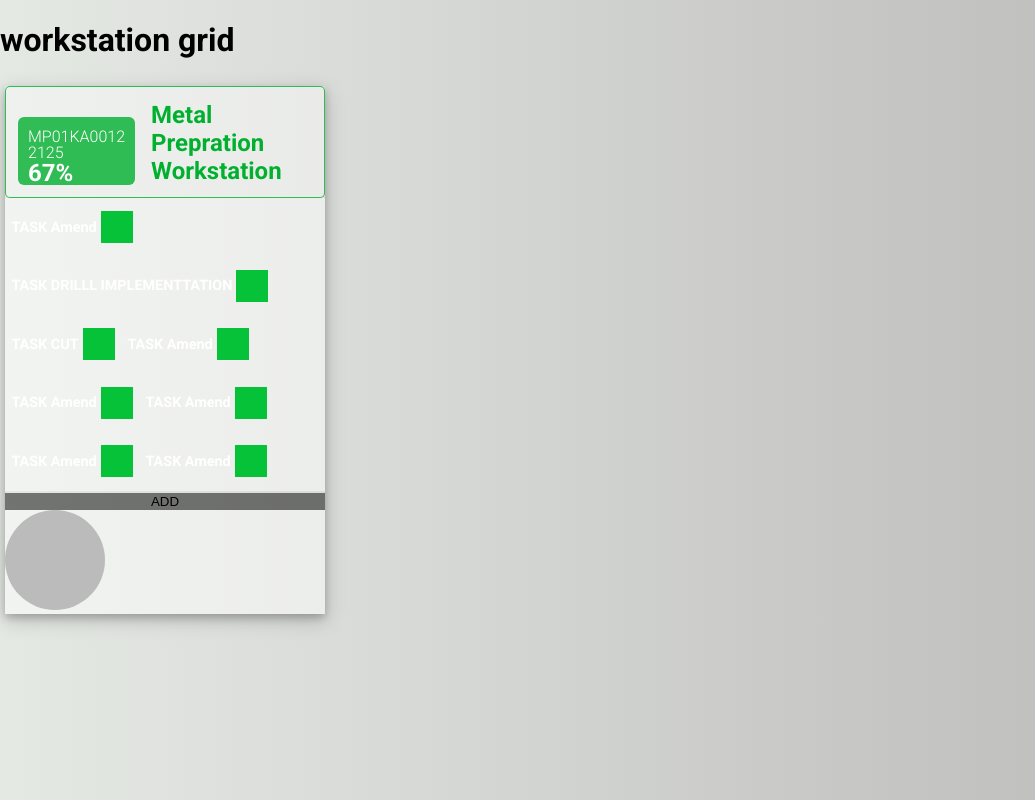
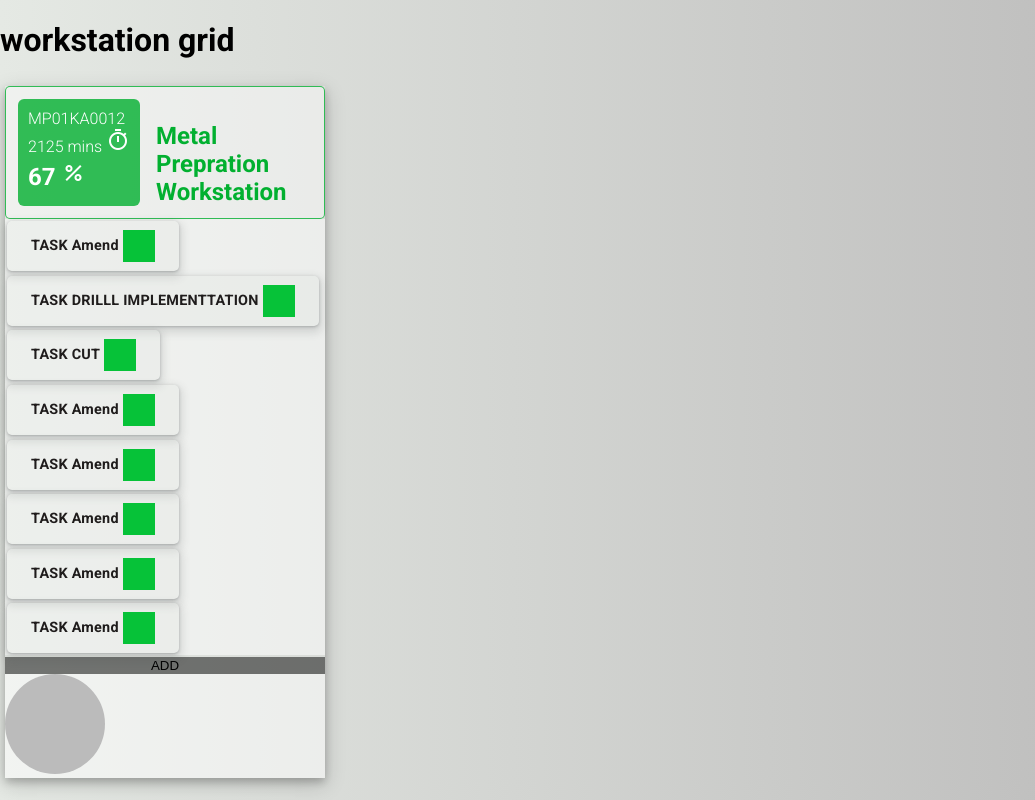
Before and after one commit to majidJamili/UI-Projects, a plain HTML site: page workstation.html in a window 1280 px wide. Shown: the whole page, without its empty margins (0-1035 px from the left). Drawn offline with nearby package versions, Linux system fonts and the light colour scheme.

Commit message:
updated task css

```diff
--- a/workstation-style.css
+++ b/workstation-style.css
@@ -48,14 +48,21 @@ body {
     padding: 10px 10px 10px 10px;
     display: grid;
     border-radius: 6px;
-    grid-template-rows: repeat(3, 1rem);
+    grid-template-rows: repeat(3, minmax(1rem, auto));
     justify-content: start;
     color:  rgba(255, 255, 255, 1);
 }
 
+.workstation-header .workstation-summary .total-process-time {
+    justify-items: center;
+    align-self: start;
+}
 .workstation-header .workstation-summary .efficiency-rate{
     font-weight: bold;
     font-size: 1.5rem;
+    margin-bottom: 5px;
+        margin-top: 5px;
+        justify-items: center;
 
 }
 
@@ -96,6 +103,7 @@ body {
 }
 .task{
     /* background-color:   rgb(52, 131, 233); */
+    background-color: rgba(140, 140, 140, 0.274);
     cursor: move;
     padding: .25rem .25rem .25rem .25rem ;
     margin: .15rem .15rem .15rem .15rem ;
@@ -114,9 +122,72 @@ body {
 
 
 }
+
+.task {
+    background-color: rgba(218, 222, 217, 0.2);
+    align-items: center;
+    appearance: none;
+    box-shadow: rgba(0, 0, 0, .2) 0 3px 5px -1px, rgba(0, 0, 0, .14) 0 6px 10px 0, rgba(0, 0, 0, .12) 0 1px 18px 0;
+    box-sizing: border-box;
+    color: #3c4043;
+    cursor: move;
+    display: inline-flex;
+    fill: currentcolor;
+    justify-content: center;
+    letter-spacing: .25px;
+    line-height: normal;
+    max-width: 100%;
+    overflow: visible;
+    padding: 2px 24px;
+    position: relative;
+    text-align: center;
+    text-transform: none;
+    transition: box-shadow 280ms cubic-bezier(.4, 0, .2, 1), opacity 15ms linear 30ms, transform 270ms cubic-bezier(0, 0, .2, 1) 0ms;
+    user-select: none;
+    -webkit-user-select: none;
+    touch-action: manipulation;
+    width: auto;
+    will-change: transform, opacity;
+    z-index: 0;
+}
+
+.task:hover {
+    background: #F6F9FE;
+    color: #174ea6;
+}
+
+.task:active {
+    box-shadow: 0 4px 4px 0 rgb(60 64 67 / 30%), 0 8px 12px 6px rgb(60 64 67 / 15%);
+    outline: none;
+}
+
+.task:focus {
+    outline: none;
+    border: 2px solid #4285f4;
+}
+
+.task:not(:disabled) {
+    box-shadow: rgba(60, 64, 67, .3) 0 1px 3px 0, rgba(60, 64, 67, .15) 0 4px 8px 3px;
+}
+
+.task:not(:disabled):hover {
+    box-shadow: rgba(60, 64, 67, .3) 0 2px 3px 0, rgba(60, 64, 67, .15) 0 6px 10px 4px;
+}
+
+.task:not(:disabled):focus {
+    box-shadow: rgba(60, 64, 67, .3) 0 1px 3px 0, rgba(60, 64, 67, .15) 0 4px 8px 3px;
+}
+
+.task:not(:disabled):active {
+    box-shadow: rgba(60, 64, 67, .3) 0 4px 4px 0, rgba(60, 64, 67, .15) 0 8px 12px 6px;
+}
+
+.task:disabled {
+    box-shadow: rgba(60, 64, 67, .3) 0 1px 3px 0, rgba(60, 64, 67, .15) 0 4px 8px 3px;
+}
 .task p{
     font-size: .9rem;
-    color: white;
+    color: rgb(31, 28, 28);
     font-weight: bold;
 
 
@@ -128,17 +199,16 @@ body {
     height: 2rem;
     align-self: center;
     justify-self: center;
-    /* width: 15px;
-    height: 15px;
-    border-radius: 50%;
-    align-self: center;
-    justify-self: center;
-    margin-left: 10px; */
+
 }
 
 .task:hover,
-.task:focus{
+.task:focus p:hover {
     background-color: rgba(255, 255, 255, 0.9);
+}
+.task p:hover,
+.task p:focus {
+    color: black;
 }
 
 .collapsible{
--- a/workstation.html
+++ b/workstation.html
@@ -5,6 +5,7 @@
     <meta http-equiv="X-UA-Compatible" content="IE=edge">
     <meta name="viewport" content="width=device-width, initial-scale=1.0">
     <title>Workstation</title>
+    <link rel="stylesheet" href="https://fonts.googleapis.com/css2?family=Material+Symbols+Outlined:opsz,wght,FILL,GRAD@48,400,0,0" />
     <link rel="stylesheet" href="workstation-style.css">
 </head>
 <body>
@@ -17,8 +18,17 @@
 
                 <div class="workstation-summary">
                     <div class="qorkstation-id">MP01KA0012</div>
-                    <div class="total-process-time">2125</div>
-                    <div class="efficiency-rate">67%</div>
+                    <div class="total-process-time">2125 mins
+                      <span class="material-symbols-outlined">
+                        timer
+                      </span>
+                    </div>
+                    <div class="efficiency-rate">
+                      67
+                      <span class="material-symbols-outlined">
+                        percent
+                      </span>
+                    </div>
                 </div>
                 <div class="workstation-title">Metal Prepration Workstation</div>
             </div>
```
